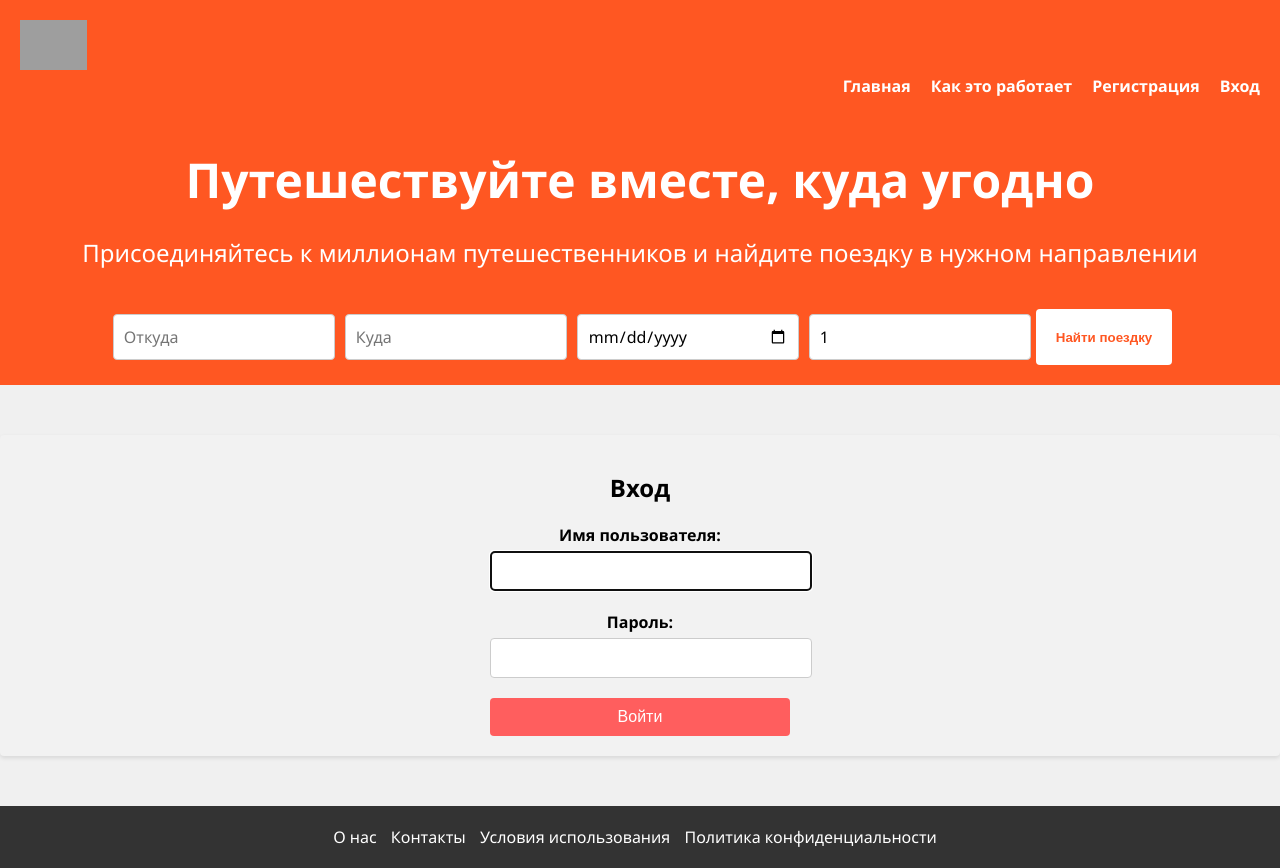
After one commit to rellikevol/joint_trips, a Django app: page /users/login/ in a window 1280 px wide. The commit adds this page. Run offline with Django 4.2, Linux system fonts and the light colour scheme; grey boxes are pictures that could not be loaded.

Commit message:
вход, выход, регистрация

```diff
--- a/static/css/styles.css
+++ b/static/css/styles.css
@@ -361,56 +361,7 @@ footer {
 .registration-form button:hover {
   background-color: #ff7043;
 }
-/* styles.css */
 
-/* Глобальные стили (остаются без изменений) */
-
-/* Стили формы входа */
-.login-form {
-  text-align: center;
-  padding: 20px;
-}
-
-.login-form h1 {
-  font-size: 24px;
-  margin-bottom: 20px;
-}
-
-.login-form form {
-  display: flex;
-  flex-direction: column;
-  align-items: center;
-}
-
-.login-form .form-group {
-  margin-bottom: 20px;
-}
-
-.login-form label {
-  font-weight: bold;
-}
-
-.login-form input[type="email"],
-.login-form input[type="password"] {
-  width: 300px;
-  padding: 10px;
-  border: 1px solid #ccc;
-  border-radius: 4px;
-}
-
-.login-form button {
-  padding: 10px 20px;
-  background-color: #ff8a65;
-  color: #fff;
-  border: none;
-  border-radius: 4px;
-  cursor: pointer;
-  transition: background-color 0.3s;
-}
-
-.login-form button:hover {
-  background-color: #ff7043;
-}
 /* styles.css */
 
 /* Глобальные стили (остаются без изменений) */
@@ -628,3 +579,119 @@ footer {
 .trip-card .button:hover {
   background-color: #ff4343;
 }
+/* styles.css */
+/* страница входа */
+/* styles.css */
+/* styles.css */
+
+.login-form-container {
+  background-color: #f2f2f2;
+  padding: 20px;
+  border-radius: 4px;
+  box-shadow: 0 2px 4px rgba(0, 0, 0, 0.1);
+  text-align: center;
+}
+
+.login-form-title {
+  font-size: 24px;
+  font-weight: bold;
+  margin-bottom: 20px;
+}
+
+.login-form-wrapper {
+  display: flex;
+  justify-content: center;
+}
+
+.login-form {
+  width: 100%;
+  max-width: 300px;
+}
+
+.login-form .form-group {
+  margin-bottom: 20px;
+}
+
+.login-form label {
+  display: block;
+  font-size: 16px;
+  font-weight: bold;
+  margin-bottom: 5px;
+}
+
+.login-form input {
+  width: 100%;
+  padding: 10px;
+  font-size: 16px;
+  border: 1px solid #ccc;
+  border-radius: 4px;
+}
+
+.login-form button[type="submit"] {
+  width: 100%;
+  padding: 10px;
+  background-color: #ff5e5e;
+  color: #fff;
+  border: none;
+  border-radius: 4px;
+  cursor: pointer;
+  font-size: 16px;
+}
+
+.login-form button[type="submit"]:hover {
+  background-color: #ff4343;
+}
+
+
+/* стили ошибок регистрации */
+.error-messages {
+  background-color: #ffcccc;
+  padding: 10px;
+  margin-bottom: 10px;
+}
+
+.error-messages ul {
+  list-style: none;
+  margin: 0;
+  padding: 0;
+  color: red;
+}
+
+.error-messages li {
+  margin-bottom: 5px;
+}
+/* успешная регистрация */
+
+.success-message {
+  max-width: 400px;
+  margin: 0 auto;
+  text-align: center;
+  padding: 20px;
+  background-color: #f2f2f2;
+  border-radius: 4px;
+  box-shadow: 0 2px 4px rgba(0, 0, 0, 0.1);
+}
+
+.success-message h2 {
+  font-size: 24px;
+  margin-bottom: 10px;
+}
+
+.success-message p {
+  margin-bottom: 20px;
+}
+
+.login-button {
+  width: 100%;
+  padding: 10px;
+  background-color: #ff5e5e;
+  color: #fff;
+  border: none;
+  border-radius: 4px;
+  cursor: pointer;
+  font-size: 16px;
+}
+
+.login-button:hover {
+  background-color: #ff4343;
+}
--- a/templates/base.html
+++ b/templates/base.html
@@ -21,10 +21,14 @@
       <ul class="navigation-menu">
         <li><a href="{% url 'index-page' %}">Главная</a></li>
         <li><a href="{% url 'how-it-works' %}">Как это работает</a></li>
-        <li><a href="{% url 'register' %}">Регистрация</a></li>
-        <li><a href="{% url 'enter' %}">Вход</a></li>
         {% if user.is_authenticated %}
         <li><a href="{% url 'add-trip' %}">Добавить поездку</a></li>
+        <li><a href="{% url 'profile' %}">Профиль</a></li>
+        <li><a href="#">Мои поездки</a></li>
+        <li><a href="{% url 'logout' %}">Выход</a></li>
+        {% else %}
+        <li><a href="{% url 'register' %}">Регистрация</a></li>
+        <li><a href="{% url 'login' %}">Вход</a></li>
         {% endif %}
       </ul>
     </nav>
--- /dev/null
+++ b/templates/registration/login.html
@@ -0,0 +1,39 @@
+{% extends 'base.html' %}
+
+{% block title %}
+Вход
+{% endblock %}
+
+{% block head%}
+{% include 'include/yandex_api_form.html' %}
+{% endblock%}
+
+{% block header %}
+{% include 'include/search_form.html' %}
+{% endblock %}
+
+{% block main %}
+<body>
+  <div class="login-form-container">
+    <h1 class="login-form-title">Вход</h1>
+    {% if form.errors %}
+      <p>Ваши логин или пароль не совпадают, попробуйте ещё раз...</p>
+    {% endif %}
+    <div class="login-form-wrapper">
+      <form class="login-form" action="{% url 'login' %}" method="post">
+        {% csrf_token %}
+        <div class="form-group">
+          <label for="username">Имя пользователя:</label>
+          {{ form.username }}
+        </div>
+
+        <div class="form-group">
+          <label for="password">Пароль:</label>
+          {{ form.password }}
+        </div>
+        <button type="submit" class="login-form-submit">Войти</button>
+      </form>
+    </div>
+  </div>
+</body>
+{% endblock%}
--- a/users/urls.py
+++ b/users/urls.py
@@ -1,9 +1,10 @@
-from django.urls import path
+from django.urls import path, include
 from users import views
 
 
-
 urlpatterns = [
+    path('', include('django.contrib.auth.urls')),
+    path('profile/', views.profile, name='profile'),
     path('register/', views.register, name='register'),
-    path('enter/', views.enter, name='enter')
+    path('register_done/', views.register_done, name='register-done')
 ]
```
Also changed, not shown: core/settings.py (+4 -7 lines), templates/registration/logged_out.html (added, +10 -0 lines), templates/registration/register_done.html (added, +21 -0 lines), templates/registration/register_page.html (added, +65 -0 lines), templates/users/enter_page.html (deleted, +0 -34 lines), templates/users/profile.html (added, +10 -0 lines), templates/users/register_page.html (deleted, +0 -44 lines), users/forms.py (added, +9 -0 lines), users/views.py (+37 -4 lines).
